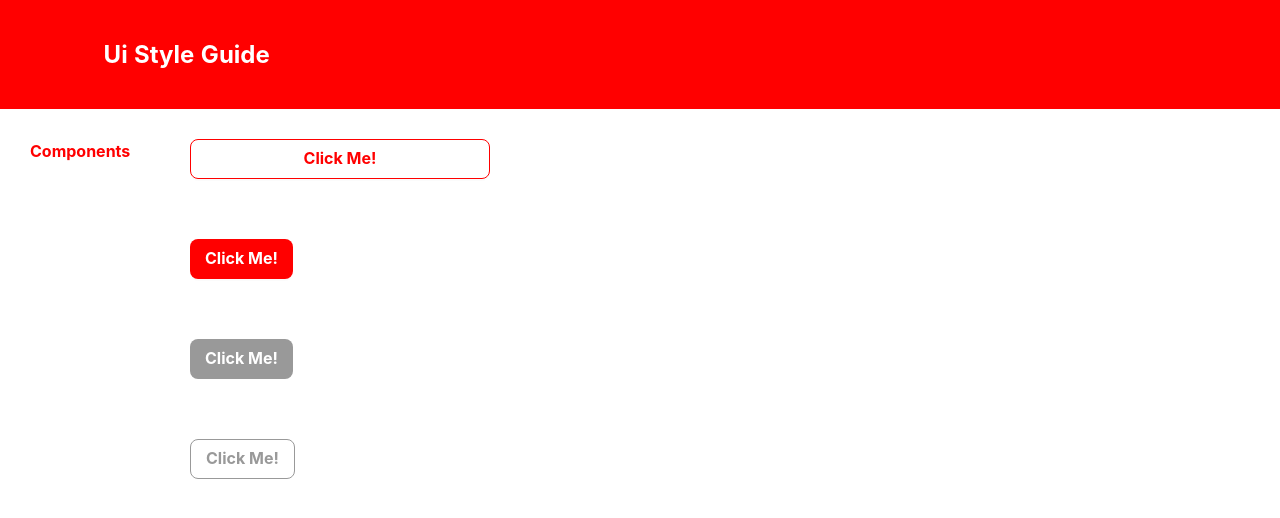
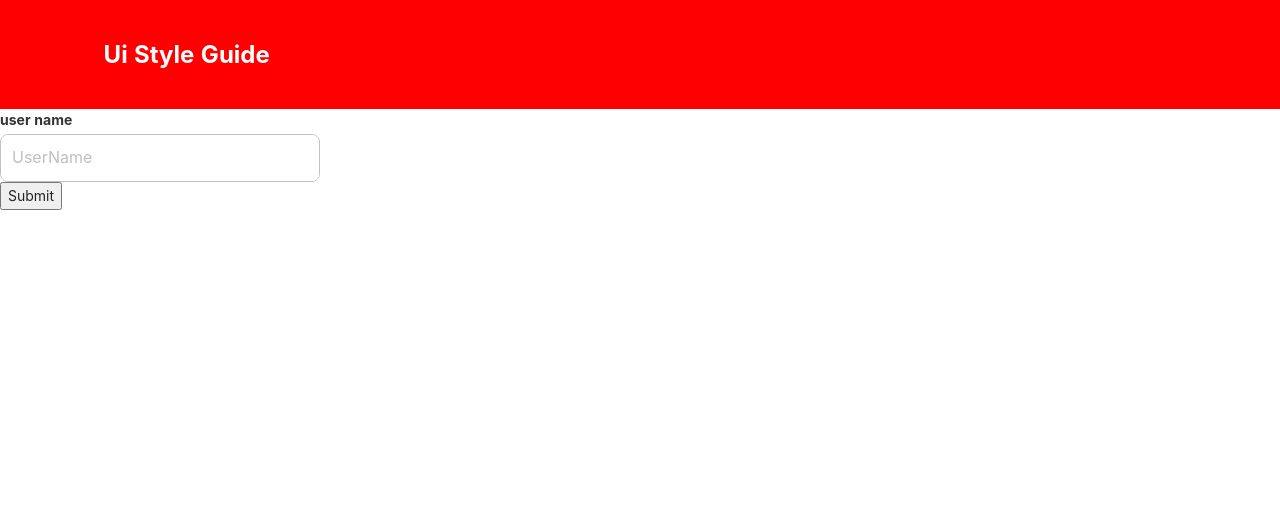
Before and after one commit to huyvovan12/UIStyleGuide, a React (Create React App) app: page /component in a window 1280 px wide. Shown: the top 518 px of the page. Built offline with nearby package versions, Linux system fonts and the light colour scheme.

Commit message:
waiting for reivew custom input

```diff
--- a/src/components/Input/CustomInput.jsx
+++ b/src/components/Input/CustomInput.jsx
@@ -1,109 +1,53 @@
 import { UserOutlined, LockOutlined } from "@ant-design/icons";
 import { useField } from "formik";
-import { useEffect, useRef } from "react";
-import { InputBase, InputArea } from "./styled";
+import { InputBase, InputArea, IconArea, ErrorMessage, Title } from "./styled";
 
-export const PasswordInput = ({ name, placeholder, ...rest }) => {
-  const inputRef = useRef();
+export const IconInput = ({ $type, name, placeholder, ...rest }) => {
   const [field, meta] = useField(name);
-  useEffect(() => {
-    if (meta.value.trim() !== "") {
-      inputRef.current.className = `input active`;
-    } else {
-      inputRef.current.className = `input`;
-    }
-    if (meta.error && meta.touched) {
-      inputRef.current.className = `input errors`;
-    } else {
-      inputRef.current.className = `input`;
-    }
-  }, [meta.value, meta.error, meta.touched]);
-
+  const $active = field.value !== "";
+  console.log(field);
   return (
-    <InputArea>
-      <div className="input" ref={inputRef}>
-        <div className="icon">
-          <LockOutlined className="site-form-item-icon" />
-        </div>
+    <>
+      <InputArea $active={$active} $error={!!meta.error}>
+        <IconArea $active={$active} $error={!!meta.error}>
+          {$type === "user" ? (
+            <UserOutlined className="site-form-item-icon" />
+          ) : (
+            <LockOutlined className="site-form-item-icon" />
+          )}
+        </IconArea>
         <InputBase
-          className="input_field"
           placeholder={placeholder || "placeholder"}
+          type={$type === "password" ? "password" : ""}
           {...field}
           {...rest}
         />
-      </div>
+      </InputArea>
       {meta.error && meta.touched && (
-        <div className="error-message">{meta.error}</div>
+        <ErrorMessage className="error-message">{meta.error}</ErrorMessage>
       )}
-    </InputArea>
-  );
-};
-
-export const UserInput = ({ name, placeholder, ...rest }) => {
-  const inputRef = useRef();
-  const [field, meta] = useField(name);
-  useEffect(() => {
-    if (meta.value.trim() !== "") {
-      inputRef.current.className = `input active`;
-    } else {
-      inputRef.current.className = `input`;
-    }
-    if (meta.error && meta.touched) {
-      inputRef.current.className = `input errors`;
-    } else {
-      inputRef.current.className = `input`;
-    }
-  }, [meta.value, meta.error, meta.touched]);
-  return (
-    <InputArea>
-      <div className="input" ref={inputRef}>
-        <div className="icon">
-          <UserOutlined className="site-form-item-icon" />
-        </div>
-        <InputBase
-          className="input_field"
-          placeholder={placeholder || "placeholder"}
-          {...field}
-          {...rest}
-        />
-      </div>
-      {meta.error && meta.touched && (
-        <div className="error-message">{meta.error}</div>
-      )}
-    </InputArea>
+    </>
   );
 };
 
 export const NormalInput = ({ title, placeholder, name, ...rest }) => {
-  const inputRef = useRef();
   const [field, meta] = useField(name);
-  useEffect(() => {
-    if (meta.value.trim() !== "") {
-      inputRef.current.className = `input active`;
-    } else {
-      inputRef.current.className = `input`;
-    }
-    if (meta.error && meta.touched) {
-      inputRef.current.className = `input errors`;
-    } else {
-      inputRef.current.className = `input`;
-    }
-  }, [meta.value, meta.error, meta.touched]);
-
+  const $active = field.value !== "";
   return (
-    <InputArea>
-      <div className="title">{title ? title : ""}</div>
-      <div className="input" ref={inputRef}>
+    <>
+      <Title>{title ? title : ""}</Title>
+      <InputArea $active={$active} $error={!!meta.error}>
         <InputBase
-          className="input_field"
           placeholder={placeholder || "placeholder"}
+          $active={$active}
+          $error={!!meta.error}
           {...field}
           {...rest}
         />
-      </div>
+      </InputArea>
       {meta.error && meta.touched && (
-        <div className="error-message">{meta.error}</div>
+        <ErrorMessage className="error-message">{meta.error}</ErrorMessage>
       )}
-    </InputArea>
+    </>
   );
 };
--- a/src/components/Input/index.js
+++ b/src/components/Input/index.js
@@ -1,14 +1,17 @@
-import { NormalInput, PasswordInput, UserInput } from "./CustomInput";
+import { NormalInput, IconInput } from "./CustomInput";
 
 const Input = ({ $type, placeholder, name, ...rest }) => {
-  switch ($type) {
-    case "password":
-      return <PasswordInput name={name} placeholder={placeholder} {...rest} />;
-    case "user":
-      return <UserInput name={name} placeholder={placeholder} {...rest} />;
-    default:
-      return <NormalInput name={name} placeholder={placeholder} {...rest} />;
+  if ($type === "user" || $type === "password") {
+    return (
+      <IconInput
+        $type={$type}
+        name={name}
+        placeholder={placeholder}
+        {...rest}
+      />
+    );
   }
+  return <NormalInput name={name} placeholder={placeholder} {...rest} />;
 };
 
 export default Input;
--- a/src/components/Input/styled.js
+++ b/src/components/Input/styled.js
@@ -1,22 +1,7 @@
 import { Input } from "antd";
-import { IconMap } from "antd/lib/result";
 import styled from "styled-components";
 
-export const InputBase = styled(Input)`
-  ${({ $height }) =>
-    $height &&
-    `
-      height: ${$height};
-    `}
-`;
-
 export const InputArea = styled.div`
-  .title {
-    font-size: 14px;
-    font-weight: 700;
-    color: #333333;
-  }
-  .input {
   display: flex;
   border: 1px solid #c1c1c1;
   height: 48px;
@@ -24,8 +9,34 @@ export const InputArea = styled.div`
   overflow: hidden;
   transition: 0.4s;
   width: 100%;
+
+  :hover {
+    border: 1px solid #333333;
   }
-  .input .icon {
+
+  :focus-within {
+    border: 1px solid #333333;
+  }
+
+  ${({ $active }) =>
+    $active &&
+    `
+    border: 1px solid #333333;
+    `}
+  ${({ $error }) =>
+    $error &&
+    `
+    border: 1px solid #bc0000;
+    :hover {
+      border: 1px solid #bc0000;
+    }
+    :focus-within {
+      border: 1px solid #bc0000;
+    }
+    `}
+`;
+
+export const IconArea = styled.div`
   display: flex;
   align-items: center;
   justify-content: center;
@@ -33,60 +44,72 @@ export const InputArea = styled.div`
   color: #c1c1c1;
   width: 50px;
   transition: 0.4s;
+
+  ${InputArea}:hover & {
+    border-right: 1px solid #333333;
+    color: #333333;
   }
-  .input .input_field {
+
+  ${InputArea}:focus-within & {
+    border-right: 1px solid #333333;
+    color: #333333;
+  }
+
+  ${({ $active }) =>
+    $active &&
+    `
+    border-right: 1px solid #333333;
+    color: #333333;
+
+    `}
+  ${({ $error }) =>
+    $error &&
+    `
+    border-right: 1px solid #bc0000 !important;
+    color: #bc0000 !important;
+    `}
+`;
+
+export const Title = styled.div`
+  font-size: 14px;
+  font-weight: 700;
+  color: #333333;
+  margin-bottom: 3px;
+`;
+
+export const InputBase = styled(Input)`
   border: none;
   outline: none;
   transition: 0.4s;
   color: #333333;
   font-weight: 700;
-  }
-  .input .input_field::placeholder {
+  ::placeholder {
     font-size: 16px;
     font-weight: 400;
     transition: 0.4s;
   }
-  .input:hover {
-    border: 1px solid #333333;
-  }
-  .input:hover .icon {
-    border-right: 1px solid #333333;
+
+  ${InputArea}:hover &::placeholder {
     color: #333333;
   }
-  .input:hover .input_field::placeholder {
+
+  ${InputArea}:focus-within &::placeholder {
     color: #333333;
   }
-  .input:focus-within {
-    border: 1px solid #333333;
-  }
-  .input:focus-within .icon {
-    border-right: 1px solid #333333;
+
+  ${InputArea}.active &::placeholder {
     color: #333333;
   }
-  .input:focus-within .input_field::placeholder {
+  ${({ $active }) =>
+    $active &&
+    `::placeholder{
       color: #333333;
     }
-  .input.active {
-    border: 1px solid #333333;
-  }
+    `}
+`;
 
-  .input.active .icon {
-    border-right: 1px solid #333333;
-    color: #333333;
-  }
-  .input.active .input_field::placeholder {
-    color: #333333;
-  }
-  .input.errors {
-    border: 1px solid #bc0000;
-  }
-  .input.errors .icon {
-    border-right: 1px solid #bc0000;
-    color: #bc0000;
-  }
-  .error-message {
+export const ErrorMessage = styled.div`
   color: #bc0000;
   font-size: 12px;
   font-weight: 700;
-  }
 `;
--- a/src/pages/Component/index.jsx
+++ b/src/pages/Component/index.jsx
@@ -4,7 +4,7 @@ import Button from "../../components/Button";
 import Input from "../../components/Input";
 import Typography from "../../components/Typography";
 import * as Yup from "yup";
-import { Formik, Form, Field } from "formik";
+import { Formik, Form } from "formik";
 
 const SignupSchema = Yup.object().shape({
   user: Yup.string()
@@ -19,7 +19,7 @@ const Component = () => {
   `;
   return (
     <Col span={24} style={{ display: "flex" }}>
-      <ColStyled span={3}>
+      {/* <ColStyled span={3}>
         <Typography color="red">Components</Typography>
       </ColStyled>
       <Col span={8}>
@@ -41,21 +41,16 @@ const Component = () => {
             Click Me!
           </Button>
         </ColStyled>
-        {/* <ColStyled span={24}>
-          <Input placeholder="123" title="Họ và tên" />
-        </ColStyled> */}
-        {/* <ColStyled span={24}>
-          <Input $type="password" placeholder="Password" />
-        </ColStyled> */}
-      </Col>
-      {/* <Formik
+      </Col> */}
+      <Col span={6}>
+        <Formik
           initialValues={{
             user: "",
           }}
-        validationSchema={SignupSchema}
           onSubmit={(values) => {
             console.log(values);
           }}
+          validationSchema={SignupSchema}
         >
           {() => {
             return (
@@ -65,7 +60,8 @@ const Component = () => {
               </Form>
             );
           }}
-      </Formik> */}
+        </Formik>
+      </Col>
     </Col>
   );
 };
```
Lines whose indentation alone changed are shown as unchanged.
